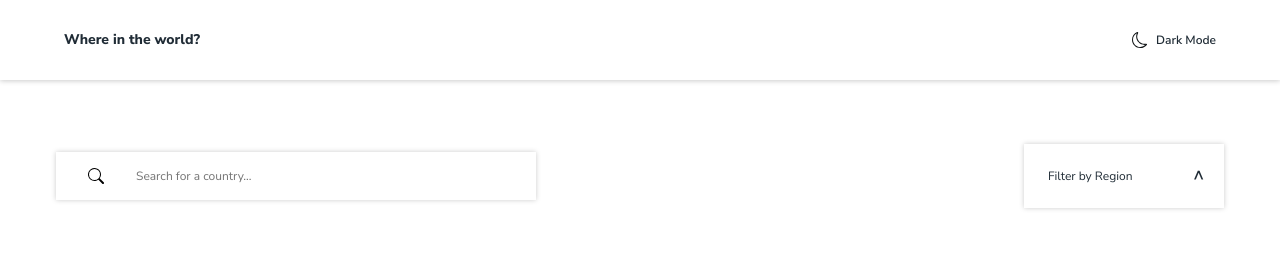
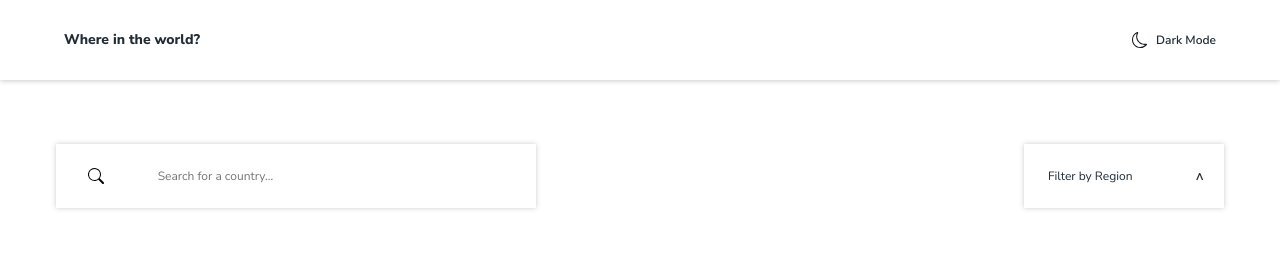
Before and after one commit to GeraASM/rest-countries, a React (Vite) app: page / in a window 1280 px wide. Shown: the top 258 px of the page. Built offline with nearby package versions, Linux system fonts and the light colour scheme.

Commit message:
add search

```diff
--- a/src/components/Search.css
+++ b/src/components/Search.css
@@ -5,17 +5,23 @@
 }
 
 .countries-content {
-    height: 48px;
+    height: 64px;
     display: flex;
     align-items: center;
-    padding: 0 32px;
+    padding-right: 32px;
+    padding-left: 10px;
     background-color: var(--bg-change);
     box-shadow: 0 0 5px var(--shadow-change);
 }
 
-.countries__icon-search {
+.countries__btn-search {
+    border: none;
+    background-color: transparent;
     display: grid;
     place-items: center;
+    height: 100%;
+    width: 70px;
+    cursor: pointer;
 }
 .countries__input-search {
     height: 100%;
@@ -56,10 +62,11 @@
     content: '^';
     font-family: inherit;
     font-weight: bold;
-    font-size: 18px;
+    font-size: 14px;
     position: absolute;
     right: 20px;
-    top: 20px;
+    top: 24px;
+    cursor: pointer;
 }
 .countries__filter[open]::after {
     transform: rotate(180deg);
--- a/src/components/Search.tsx
+++ b/src/components/Search.tsx
@@ -11,7 +11,6 @@ export function Search() {
 
     const [dataFilter, setDataFilter] = useState([]);
     const [countryInformation, setCountryInformation] = useState(null);
-
     useEffect(() => {
         if (!loading && data) {
             setDataFilter(data);
@@ -46,16 +45,24 @@ export function Search() {
         const country = data.find((country: any) => country.alpha3Code == code);
         return country.name;
     }
+
+
+    const [searchValue, setSearchValue] = useState("");
+    function searchCountry() {
+        getCountryInformation(searchValue);
+    }
+
+
     return (
         <>
             {
                 !countryInformation && <search>
-                <form className="countries__form" role="search" action="/search-countries" method="get">
+                <form className="countries__form" role="search">
                     <div className="countries-content">
-                        <label htmlFor="search" className="countries__icon-search">
+                        <button onClick={searchCountry} className="countries__btn-search">
                             <IconSearch />
-                        </label>
-                        <input id="search" className="countries__input-search" type="search" placeholder="Search for a country..." />
+                        </button>
+                        <input onChange={(e) => setSearchValue(e.target.value)} value={searchValue} id="search" className="countries__input-search" type="search" placeholder="Search for a country..." />
                     </div>
                     <details className="countries__filter" name="filter" id="filter">
                         <summary>Filter by Region</summary>
@@ -91,7 +98,7 @@ export function Search() {
             {
                 countryInformation &&
 
-            <section className="countries__option">
+            <section key={countryInformation.alpha2Code} className="countries__option">
                 <button onClick={clearCountry} className="countries__back"><ArrowLeft/> Back</button>
                 <section className="countries__block">
                     <figure className="countries__flag">
```
